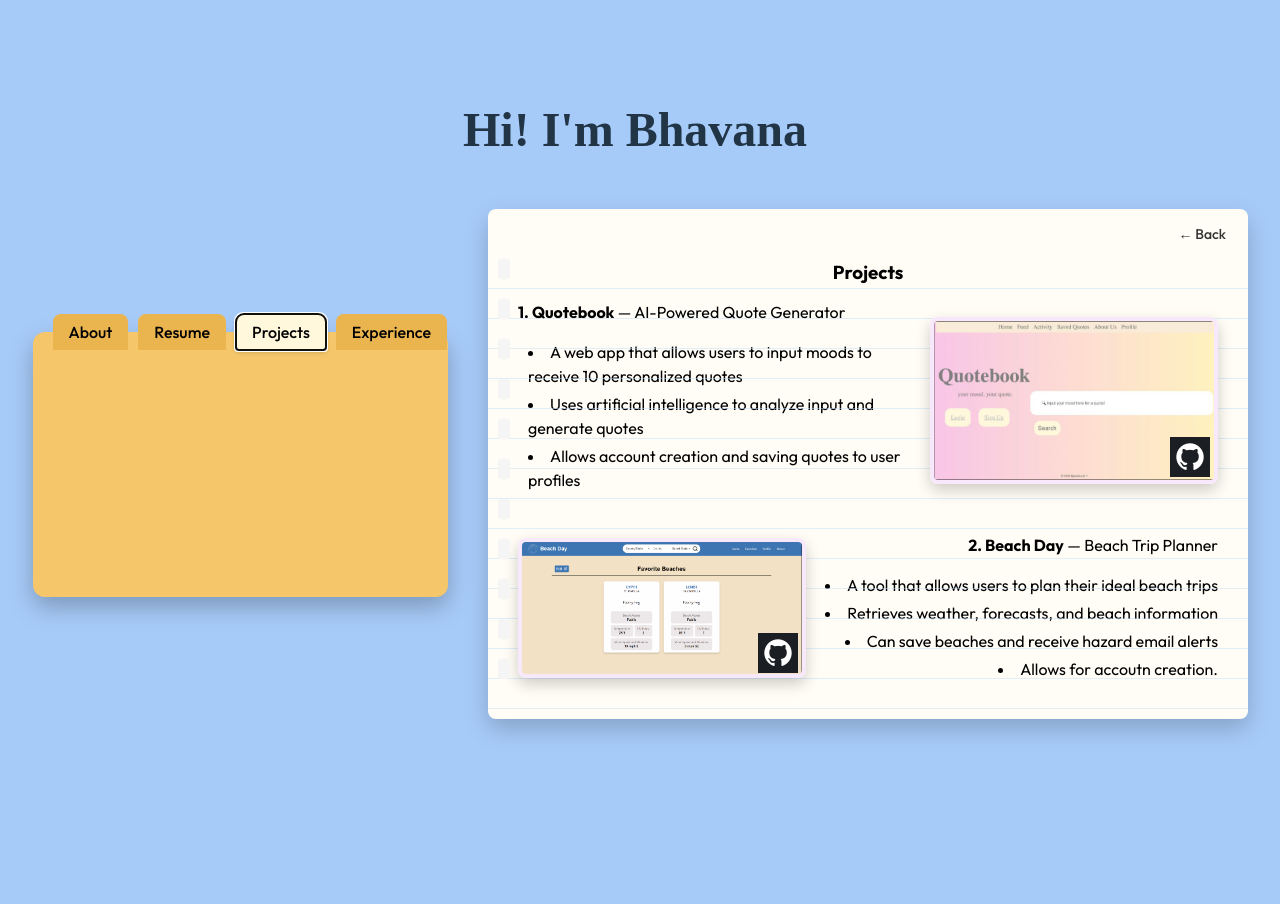
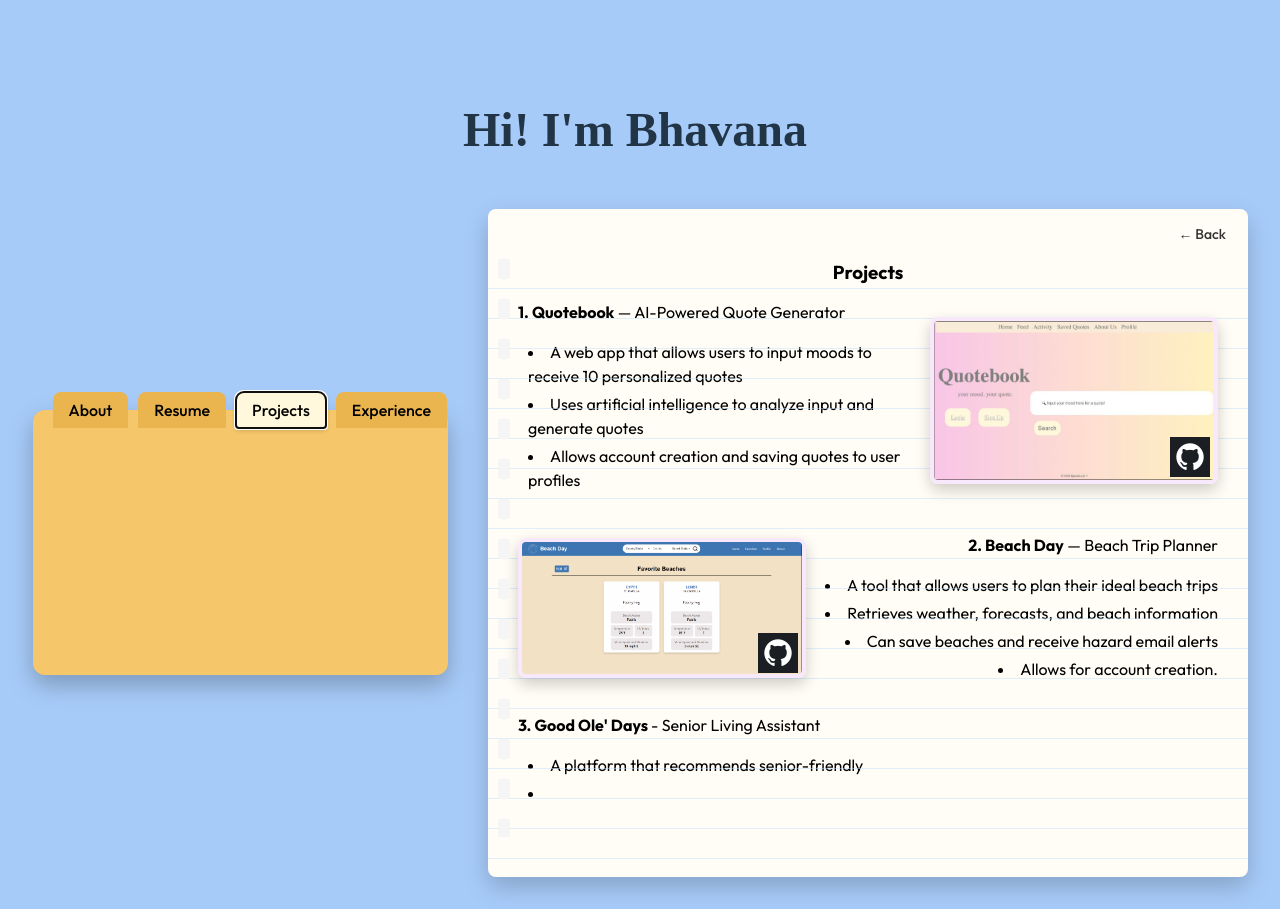
Before and after one commit to bhavana-pixel/portfolio, a React (Vite) app: page / in a window 1280 px wide. Both pictures are taken after a click on the button "Projects". Built offline with nearby package versions, Linux system fonts and the light colour scheme.

Commit message:
Fixed typo in beach day.

```diff
--- a/src/Folder.css
+++ b/src/Folder.css
@@ -328,6 +328,12 @@
   margin-bottom: 12%;
 }
 
+.project-row3{
+  align-items: center;
+  margin-bottom: 6%;
+  margin-top: 7%;
+}
+
 @keyframes photoFadeIn{
   to{
     opacity: 1;
--- a/src/Folder.jsx
+++ b/src/Folder.jsx
@@ -125,7 +125,7 @@ export default function Folder() {
           <li>A tool that allows users to plan their ideal beach trips</li>
           <li>Retrieves weather, forecasts, and beach information</li>
           <li>Can save beaches and receive hazard email alerts</li>
-          <li> Allows for accoutn creation.</li>
+          <li> Allows for account creation.</li>
         </ul>
       </div>
 
@@ -149,6 +149,21 @@ export default function Folder() {
         </a>
       </div>
     </div>
+
+    {/* Project 3 */}
+     <div className="project-row3">
+      <div className = "project-text">
+        <p>
+          <strong> 3. Good Ole' Days </strong> - Senior Living Assistant
+        </p>
+        <ul>
+          <li> A platform that recommends senior-friendly  </li>
+          <li> </li>
+        </ul>
+
+      </div>
+    </div>
+
   </div>
 )}
             {activeTab === "Experience" && <p>Internships and work experience here...</p>}
```
